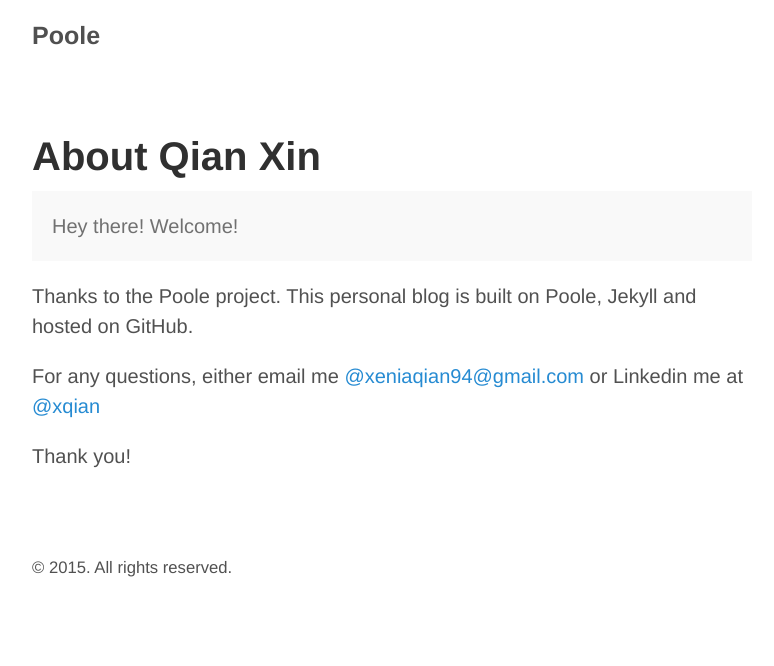
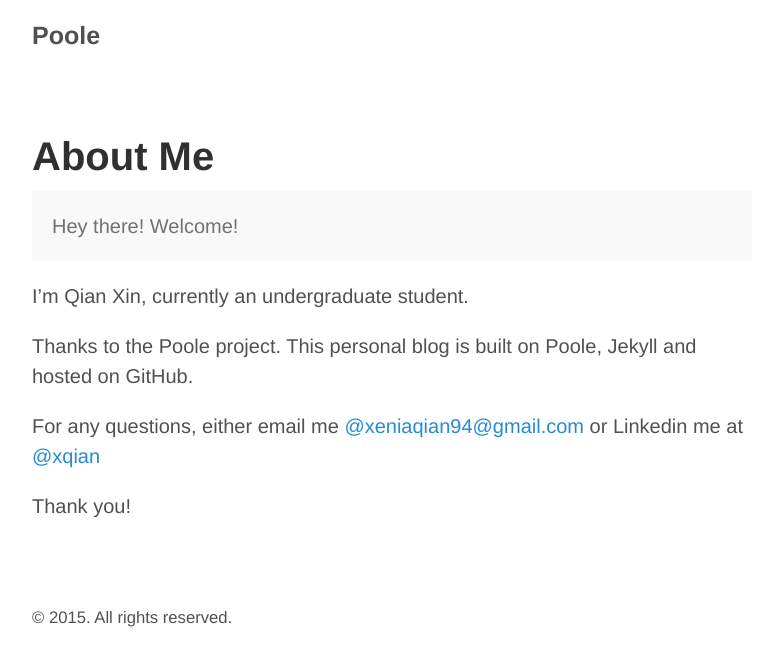
Before and after one commit to xeniaqian94/xeniaqian94.github.io, a Jekyll site: the page built from about.md, in a window 1280 px wide. Shown: the top 666 px of the page, without its empty margins (248-1022 px from the left). Built offline with Jekyll 4.4.1, drawn with Linux system fonts in a browser that asks for light colours.

Commit message:
Create the static first site for About Me

```diff
--- a/about.md
+++ b/about.md
@@ -1,11 +1,13 @@
 ---
 layout: page
-title: About Qian Xin
+title: About Me
 ---
 
 <p class="message">
   Hey there! Welcome!
 </p>
+
+I'm Qian Xin, currently an undergraduate student.
 
 
 Thanks to the Poole project. This personal blog is built on Poole, Jekyll and hosted on GitHub.
```
Also changed, not shown: 16 other files.
